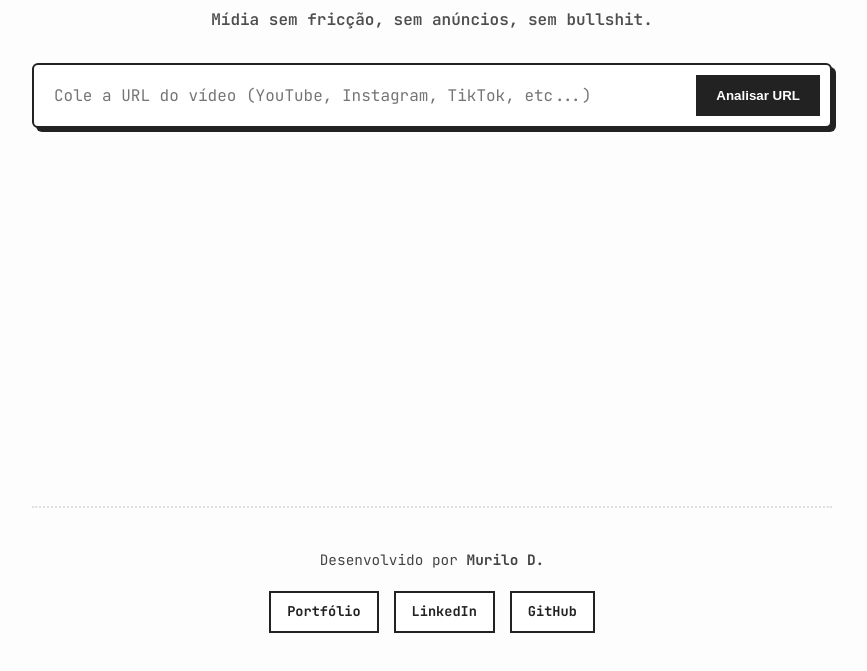
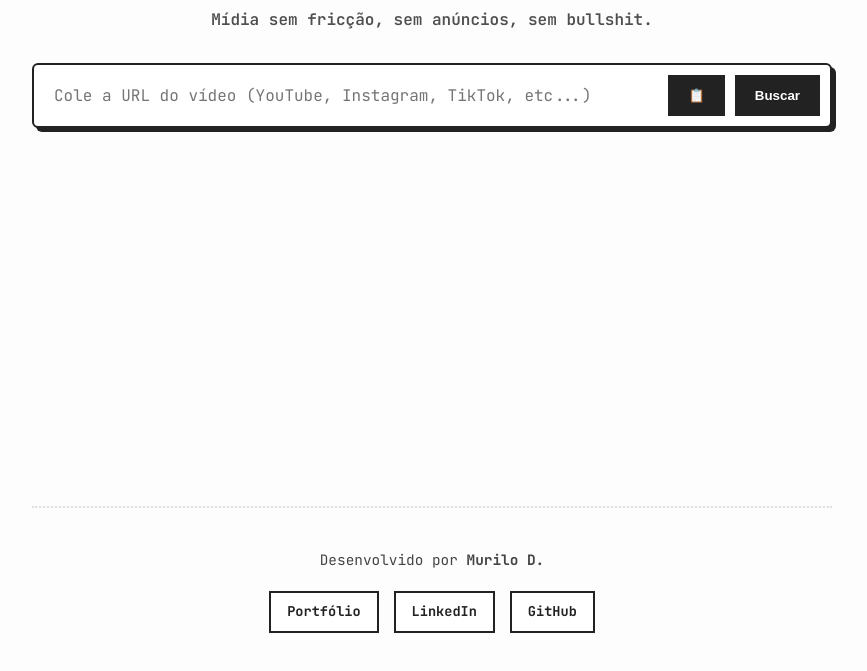
Before and after one commit to self1027/NoBSDownloader, a website: page public/index.html in a window 1280 px wide. Shown: the part 107-778 px from the top of the page, without its empty margins (208-1075 px from the left). Drawn offline with Linux system fonts and the light colour scheme.

Commit message:
refactor: enhance video download functionality and UI feedback
- Removed loading feedback comment in buscar function
- Updated thumbnail logic comment for clarity
- Simplified rendering comments for video and audio sections
- Introduced realizarDownload function for handling downloads
- Added clipboard paste button for URL input
- Implemented loading button styles and animations in CSS

```diff
--- a/public/app.js
+++ b/public/app.js
@@ -10,7 +10,6 @@ async function buscar() {
         return;
     }
 
-    // Feedback visual de carregamento
     loading.style.display = "block";
     mainContent.style.display = "none";
 
@@ -20,7 +19,7 @@ async function buscar() {
 
         const data = await res.json();
 
-        // 1. Lógica de Thumbnail (Privacidade Meta/Facebook)
+        //Lógica de Thumbnail (Tratamento para restrições de Meta/Facebook)
         const isFromMeta = data.thumbnail && data.thumbnail.includes("fbcdn.net");
         const thumbnailHTML = isFromMeta
             ? `<div style="text-align:center">
@@ -29,7 +28,7 @@ async function buscar() {
                </div>`
             : `<img src="${data.thumbnail}" class="thumb-img" referrerpolicy="no-referrer" onerror="this.src='img/Sad-Face.svg';">`;
 
-        // 2. Renderiza o Card de Preview com Limite de Download dinâmico
+        //Renderiza o Card de Preview
         videoPreview.innerHTML = `
             ${thumbnailHTML}
             <div>
@@ -41,7 +40,42 @@ async function buscar() {
             </div>
         `;
 
-        // 3. Renderiza Vídeos (MP4)
+        const realizarDownload = async (btn, downloadUrl, fileName) => {
+            const originalText = btn.innerText;
+
+            btn.classList.add("loading-btn");
+            btn.innerText = "Preparando...";
+            btn.style.pointerEvents = "none";
+
+            try {
+                const response = await fetch(downloadUrl);
+                if (!response.ok) {
+                    const errorText = await response.text();
+                    throw new Error(errorText || "Erro no servidor");
+                }
+
+                const blob = await response.blob();
+                const urlBlob = window.URL.createObjectURL(blob);
+
+                const a = document.createElement("a");
+                a.href = urlBlob;
+                a.download = fileName;
+                document.body.appendChild(a);
+                a.click();
+                document.body.removeChild(a);
+                window.URL.revokeObjectURL(urlBlob);
+
+            } catch (err) {
+                console.error(err);
+                alert(`Erro: ${err.message}`);
+            } finally {
+                btn.classList.remove("loading-btn");
+                btn.innerText = originalText;
+                btn.style.pointerEvents = "auto";
+            }
+        };
+
+        //Renderiza Vídeos (MP4)
         const videoList = document.getElementById("video-list");
         videoList.innerHTML = "";
         data.video.forEach(f => {
@@ -51,12 +85,13 @@ async function buscar() {
             btn.innerText = `MP4 ${f.resolution}`;
             btn.onclick = (e) => {
                 e.preventDefault();
-                window.open(`/download?url=${encodeURIComponent(url)}&format=${f.format_id}`);
+                const dlUrl = `/download?url=${encodeURIComponent(url)}&format=${f.format_id}`;
+                realizarDownload(btn, dlUrl, `${data.title}_${f.resolution}.mp4`);
             };
             videoList.appendChild(btn);
         });
 
-        // 4. Renderiza MP3 (Com Filtro de Bitrate)
+        //Renderiza MP3 (Com Filtro de Bitrate)
         const audioList = document.getElementById("audio-list");
         audioList.innerHTML = "";
 
@@ -70,12 +105,13 @@ async function buscar() {
             btn.innerText = `MP3 ${rate}kbps`;
             btn.onclick = (e) => {
                 e.preventDefault();
-                window.open(`/download?url=${encodeURIComponent(url)}&type=mp3&bitrate=${rate}`);
+                const dlUrl = `/download?url=${encodeURIComponent(url)}&type=mp3&bitrate=${rate}`;
+                realizarDownload(btn, dlUrl, `${data.title}.mp3`);
             };
             audioList.appendChild(btn);
         });
 
-        // 5. Adiciona Áudio Original
+        //Adiciona Áudio Original (M4A/WebM)
         data.audio.forEach(f => {
             const bitrateText = f.abr ? `${Math.round(f.abr)}kbps` : "Original";
             const btn = document.createElement("a");
@@ -85,18 +121,38 @@ async function buscar() {
             btn.innerText = `${f.ext.toUpperCase()} ${bitrateText}`;
             btn.onclick = (e) => {
                 e.preventDefault();
-                window.open(`/download?url=${encodeURIComponent(url)}&format=${f.format_id}`);
+                const dlUrl = `/download?url=${encodeURIComponent(url)}&format=${f.format_id}`;
+                realizarDownload(btn, dlUrl, `${data.title}.${f.ext}`);
             };
             audioList.appendChild(btn);
         });
 
-        // Exibe o conteúdo e esconde o loading
         loading.style.display = "none";
         mainContent.style.display = "block";
 
     } catch (e) {
         console.error(e);
-        alert("Não foi possível obter informações do vídeo. Verifique a URL.");
+        alert("Não foi possível obter informações do vídeo. Verifique a URL ou os cookies do servidor.");
         loading.style.display = "none";
     }
 }
+
+async function colarDoClipboard() {
+    const urlInput = document.getElementById("url");
+    const btnColar = document.getElementById("btn-colar");
+
+    try {
+        const texto = await navigator.clipboard.readText();
+
+        if (texto) {
+            urlInput.value = texto;
+
+            const originalEmoji = btnColar.innerText;
+            btnColar.innerText = "✅";
+            setTimeout(() => btnColar.innerText = originalEmoji, 1000);
+        }
+    } catch (err) {
+        console.error("Erro ao acessar clipboard:", err);
+        alert("Erro: Permita o acesso à área de transferência no seu navegador.");
+    }
+}
--- a/public/index.html
+++ b/public/index.html
@@ -22,7 +22,12 @@
 
             <div class="input-group">
                 <input type="text" id="url" placeholder="Cole a URL do vídeo (YouTube, Instagram, TikTok, etc...)">
-                <button onclick="buscar()" id="btn-buscar" class="link-button">Analisar URL</button>
+
+                <button onclick="colarDoClipboard()" id="btn-colar" class="link-button" title="Colar da área de transferência">
+                    📋
+                </button>
+
+                <button onclick="buscar()" id="btn-buscar" class="link-button">Buscar</button>
             </div>
         </header>
 
--- a/public/style.css
+++ b/public/style.css
@@ -164,6 +164,26 @@ hr { margin: 40px 0; border: none; border-top: 2px dotted #e0e0e0; }
     box-shadow: 0 4px 8px rgba(0,0,0,0.1);
 }
 
+.loading-btn {
+    background: #555 !important;
+    color: #fff !important;
+    cursor: wait;
+    animation: pulse 1.5s infinite;
+    border-color: transparent !important;
+}
+
+@keyframes pulse {
+    0% { opacity: 1; }
+    50% { opacity: 0.5; }
+    100% { opacity: 1; }
+}
+
+.btn-dl {
+    min-width: 140px;
+    text-align: center;
+    transition: all 0.3s ease;
+}
+
 @media (max-width: 600px) {
     .input-group { flex-direction: column; }
     .download-options { grid-template-columns: 1fr; }
```
